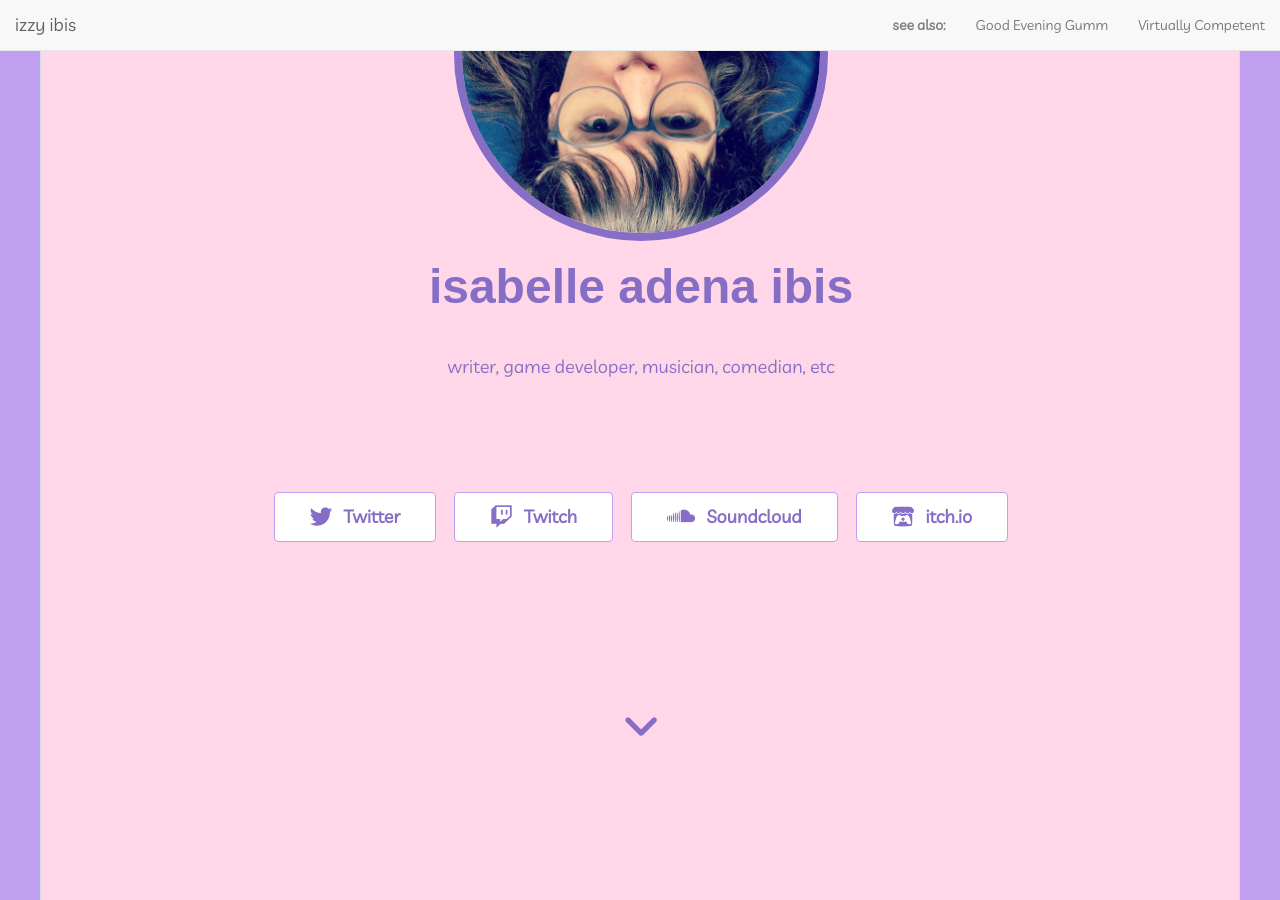
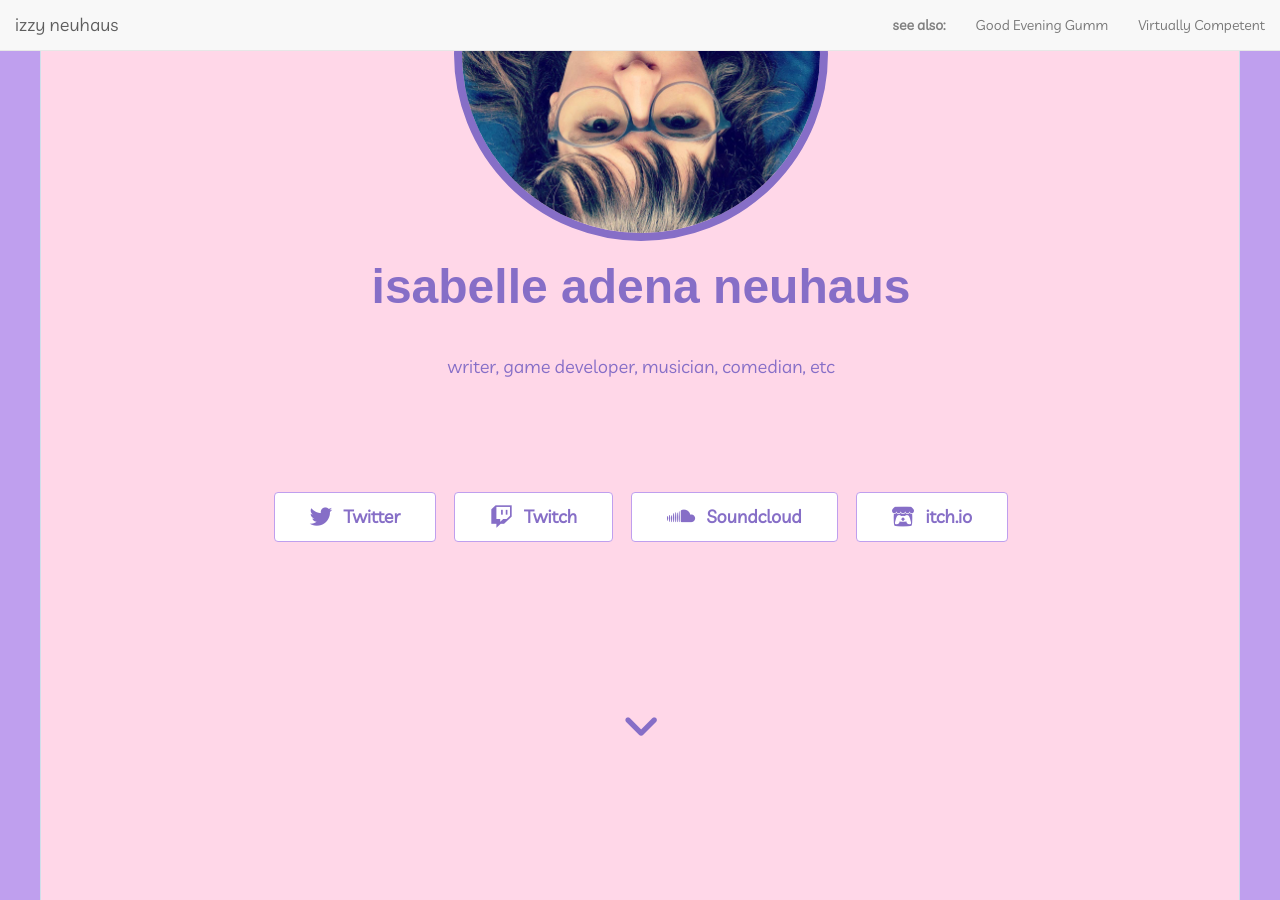
Before and after one commit to izneuhaus/izneuhaus.github.io, a Jekyll site: the page built from index.html, in a window 1280 px wide and 900 px high, scrolled down 301 px. Built offline with Jekyll 4.4.1, drawn with Linux system fonts in a browser that asks for light colours; nearby versions of some CDN libraries; the list of posts is cut into pages by our own code; some of the changed text lies outside the part shown.

Commit message:
Update _config.yml

```diff
--- a/_config.yml
+++ b/_config.yml
@@ -13,9 +13,9 @@
 # you will see them accessed via {{ site.title }}, {{ site.email }}, and so on.
 # You can create any custom variable you would like, and they will be accessible
 # in the templates via {{ site.myvariable }}.
-title: "isabelle adena ibis"
+title: "isabelle adena neuhaus"
 avatar: 'img/avatar.jpg'
-email: 'contact@izzyib.is'
+email: 'contact@iznaut.com'
 description: "writer, game developer, musician, comedian, etc"
 baseurl: "" # the subpath of your site, e.g. /blog
 url: "http://izzyib.is/" # the base hostname & protocol for your site, e.g. http://example.com
@@ -34,8 +34,8 @@ plugins:
 
 ### Phantom settings
 paginate: 10
-footer_text: '© 2019 izzy ibis'
-admin_name: 'izzy ibis'
+footer_text: '© 2019 izzy neuhaus'
+admin_name: 'izzy neuhaus'
 # google_analytics: "UA-9999999-99" # Update with your own tracking ID
 enable_contact: false
 
```
